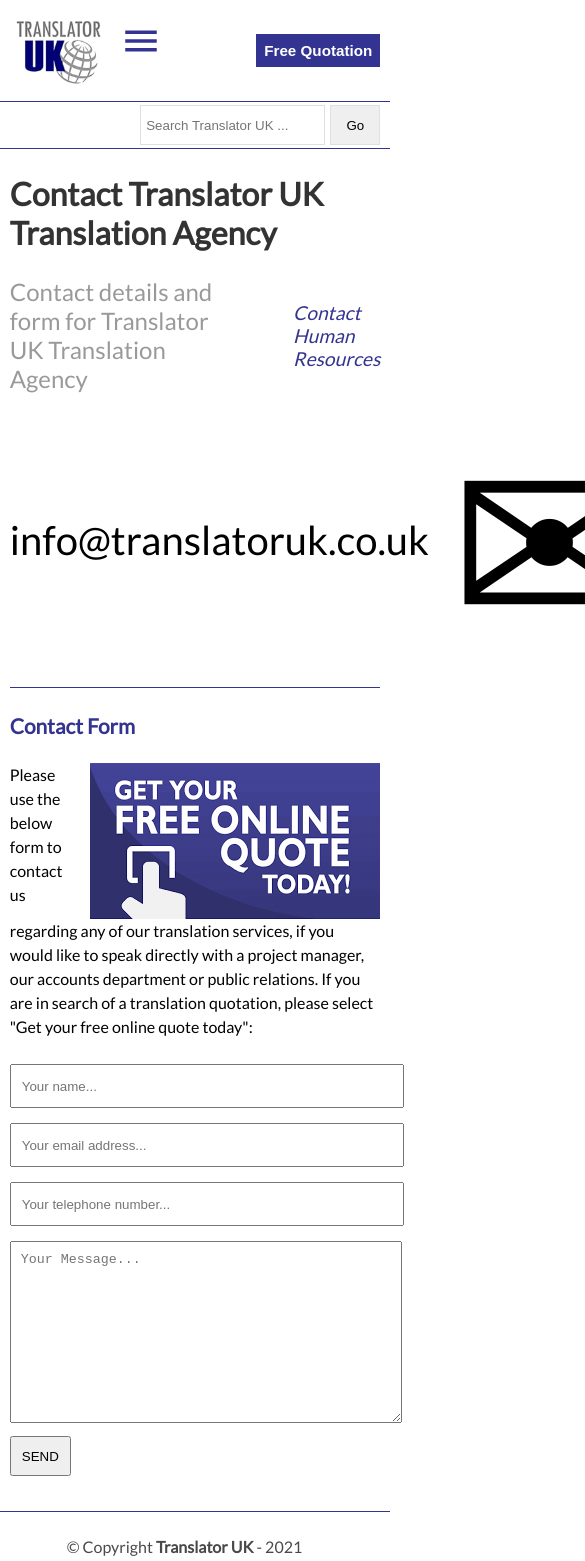
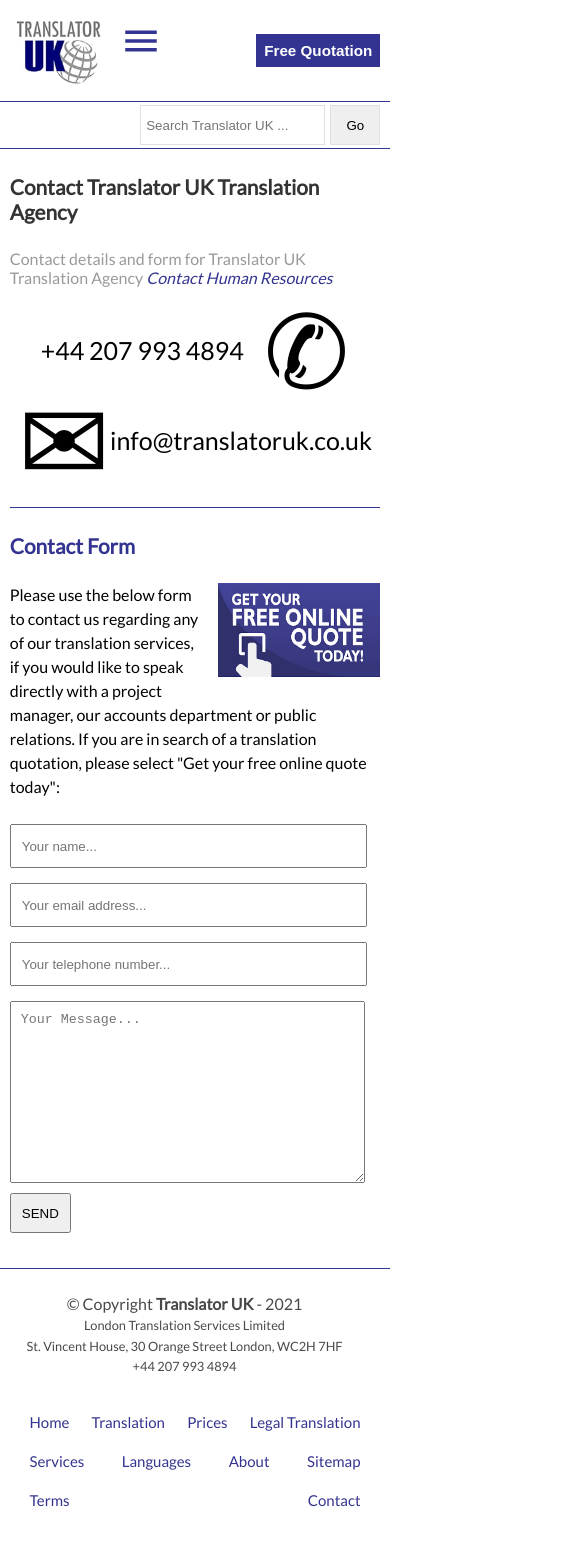
Before and after one commit to ChanMyaeOo/jj-global-translation, a React (Create React App) app: page /contact in a window 390 px wide. Shown: the top 1561 px of the page, 585 px wide, since content can reach past the window. Built offline with nearby package versions, Linux system fonts and the light colour scheme.

Commit message:
adjusted mobile view for contact page

```diff
--- a/src/pages/contact/Contact.js
+++ b/src/pages/contact/Contact.js
@@ -9,18 +9,18 @@
         <div className={classes.contact}>
             <h2>Contact Translator UK Translation Agency</h2>
             <div className={classes.contactTitleWrap}>
-                <h3>Contact details and form for Translator UK Translation Agency</h3>
+                <h3>Contact details and form for Translator UK Translation Agency <Link to="/" className={classes.contactRes}><em>Contact Human Resources</em></Link></h3>
                 <Link to="/" className={classes.contactHR}><em>Contact Human Resources</em></Link>
             </div>
 
             <div className={classes.contactAddress}>
                 <Link to="/" className={classes.contactEmail}>
-                    info@translatoruk.co.uk
+                    <div>info@translatoruk.co.uk</div>
                     <p>✉</p>
                 </Link>
 
                 <Link to="/" className={classes.contactPhone}>
-                    +44 207 993 4894
+                    <div>+44 207 993 4894</div>
                     <p>✆</p>
                 </Link>
             </div>
--- a/src/pages/contact/styles.js
+++ b/src/pages/contact/styles.js
@@ -26,7 +26,14 @@
         color: 'rgba(0,0,118,0.80)',
         textDecoration: 'none',
     },
+    contactRes: {
+        color: 'rgba(0,0,118,0.80)',
+        textDecoration: 'none',
+        display: 'none',
+        fontSize: '16px'
+    },
     contactAddress: {
+        width: '100%',
         display: 'flex',
         justifyContent: 'space-between'
     },
@@ -95,6 +102,77 @@
             height: '40px',
             padding: '10px'
         }
+    },
+    [theme.breakpoints.down('xs')]: {
+        contact: {
+            "& > h2": {
+                fontSize: '20.8px'
+            }
+        },
+        contactTitleWrap: {
+            flexDirection: 'column',
+            "& > h3": {
+                marginRight: 0,
+                fontSize: '16px'
+            },
+        },
+        contactHR: {
+            display: 'none'
+        },
+        contactRes: {
+            display: 'inline'
+        },
+        contactAddress: {
+            flexDirection: 'column',
+            width: '90%',
+            margin: '0 auto'
+        },
+        contactEmail: {
+            order: '2',
+            fontSize: '25px',
+            justifyContent: 'center',
+            marginTop: '-40px',
+            "& > p": {
+                fontSize: '110px',
+                order: '1',
+                paddingLeft: 0
+            },
+            "& > div": {
+                order: '2',
+                fontSize: '25px'
+            }
+        },
+        contactPhone: {
+            order: '1',
+            fontSize: '27.2px',
+            justifyContent: 'center',
+            "& > p": {
+                fontSize: '102px',
+            },
+            "& > div": {
+                fontSize: '25px'
+            }
+        },
+        contactFormWrap: {
+            maxWidth: '100vw',
+            display: 'flex',
+            flexDirection: 'column',
+            justifyContent: 'center',
+            "& > input": {
+                width: '90%',
+            },
+            "& > textarea": {
+                width: '90%'
+            },
+            "& > button": {
+                width: 'fit-content'
+            }
+        },
+        contactQuote: {
+            width: '162px',
+            height: '94px',
+            paddingBottom: '5px'
+        }
     }
 }));
 
```
